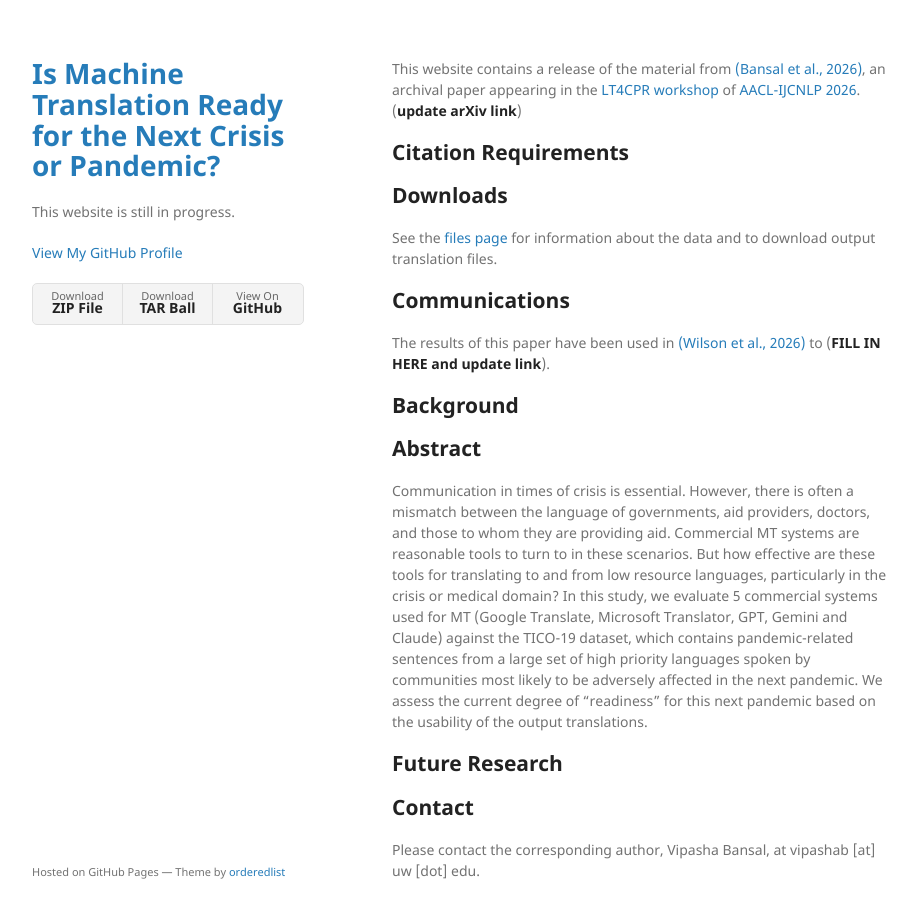
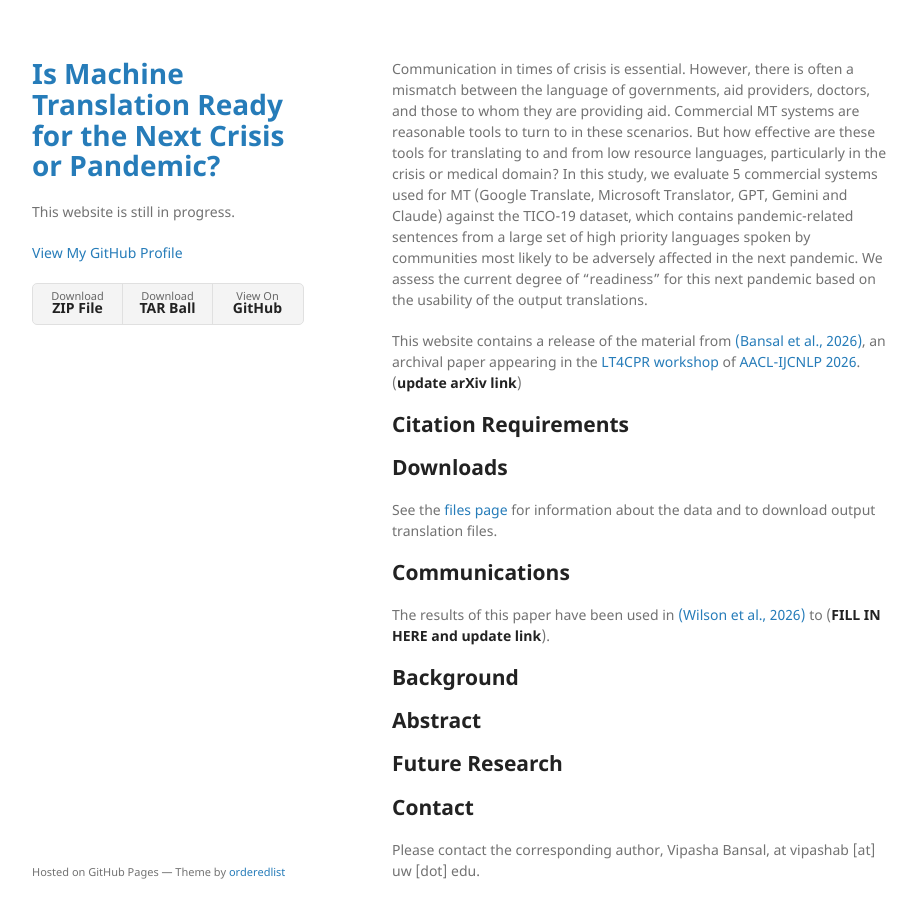
Before and after one commit to mt-crisis-ready/mt-crisis-ready.github.io, a Jekyll site: the page built from index.md, in a window 1280 px wide and 951 px high. Shown: the top 918 px of the window, without its empty margins (178-1095 px from the left). Built offline with Jekyll 4.4.1, drawn with Linux system fonts in a browser that asks for light colours; part of the change alters nothing that is shown.

Commit message:
Add files via upload

```diff
--- a/index.md
+++ b/index.md
@@ -1,6 +1,8 @@
 ---
 layout: default
 ---
+
+Communication in times of crisis is essential. However, there is often a mismatch between the language of governments, aid providers, doctors, and those to whom they are providing aid. Commercial MT systems are reasonable tools to turn to in these scenarios. But how effective are these tools for translating to and from low resource languages, particularly in the crisis or medical domain? In this study, we evaluate 5 commercial systems used for MT (Google Translate, Microsoft Translator, GPT, Gemini and Claude) against the TICO-19 dataset, which contains pandemic-related sentences from a large set of high priority languages spoken by communities most likely to be adversely affected in the next pandemic. We assess the current degree of "readiness" for this next pandemic based on the usability of the output translations.
 
 This website contains a release of the material from [(Bansal et al., 2026)](https://arxiv.org/abs/2601.10082), an archival paper appearing in the [LT4CPR workshop](https://lt4cpr.github.io/aacl2026-workshop-LT4CPR/index.html) of [AACL-IJCNLP 2026](https://2026.aaclnet.org/). (**update arXiv link**)
 
@@ -17,7 +19,6 @@ The results of this paper have been used in [(Wilson et al., 2026)](https://arxi
 
 ## **Abstract**
 
-Communication in times of crisis is essential. However, there is often a mismatch between the language of governments, aid providers, doctors, and those to whom they are providing aid. Commercial MT systems are reasonable tools to turn to in these scenarios. But how effective are these tools for translating to and from low resource languages, particularly in the crisis or medical domain? In this study, we evaluate 5 commercial systems used for MT (Google Translate, Microsoft Translator, GPT, Gemini and Claude) against the TICO-19 dataset, which contains pandemic-related sentences from a large set of high priority languages spoken by communities most likely to be adversely affected in the next pandemic. We assess the current degree of "readiness" for this next pandemic based on the usability of the output translations.
 
 ## **Future Research**
 
```
